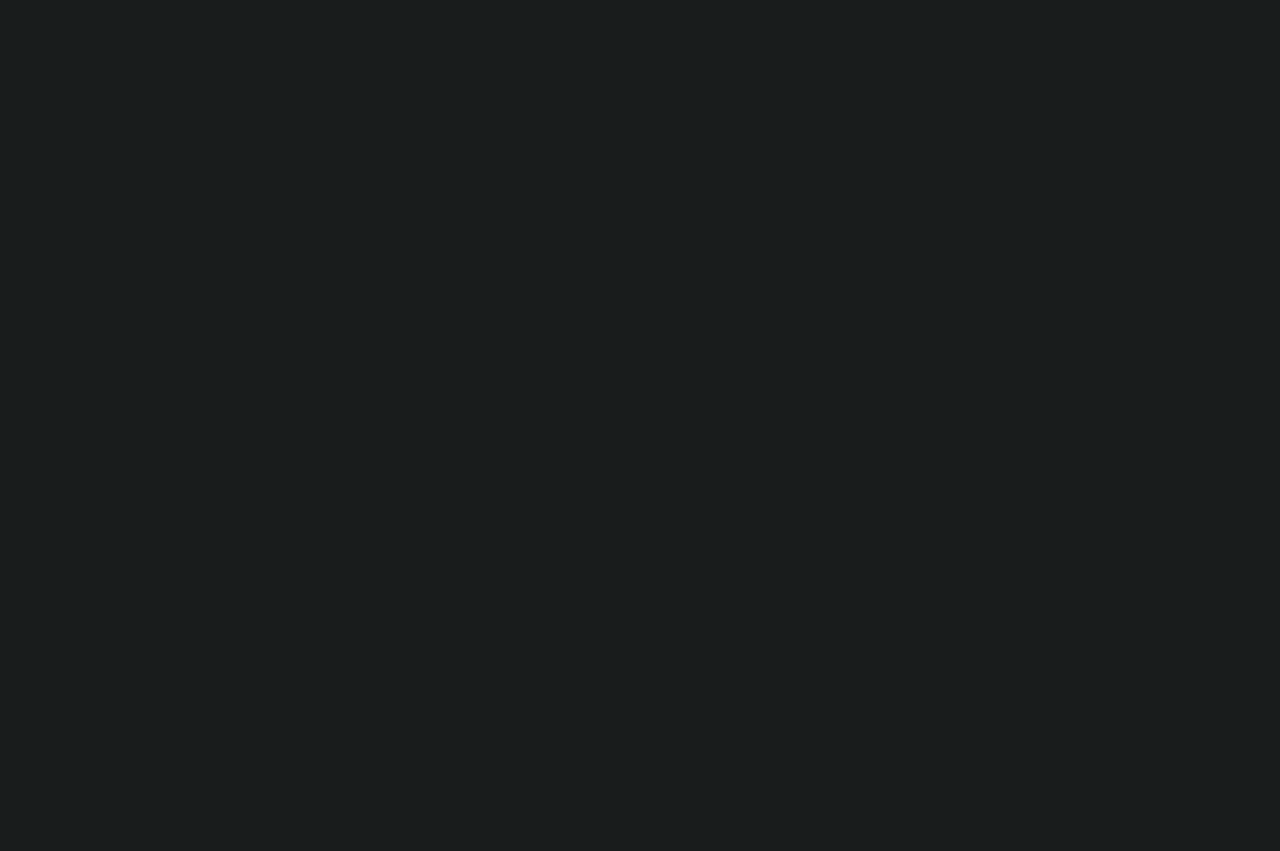
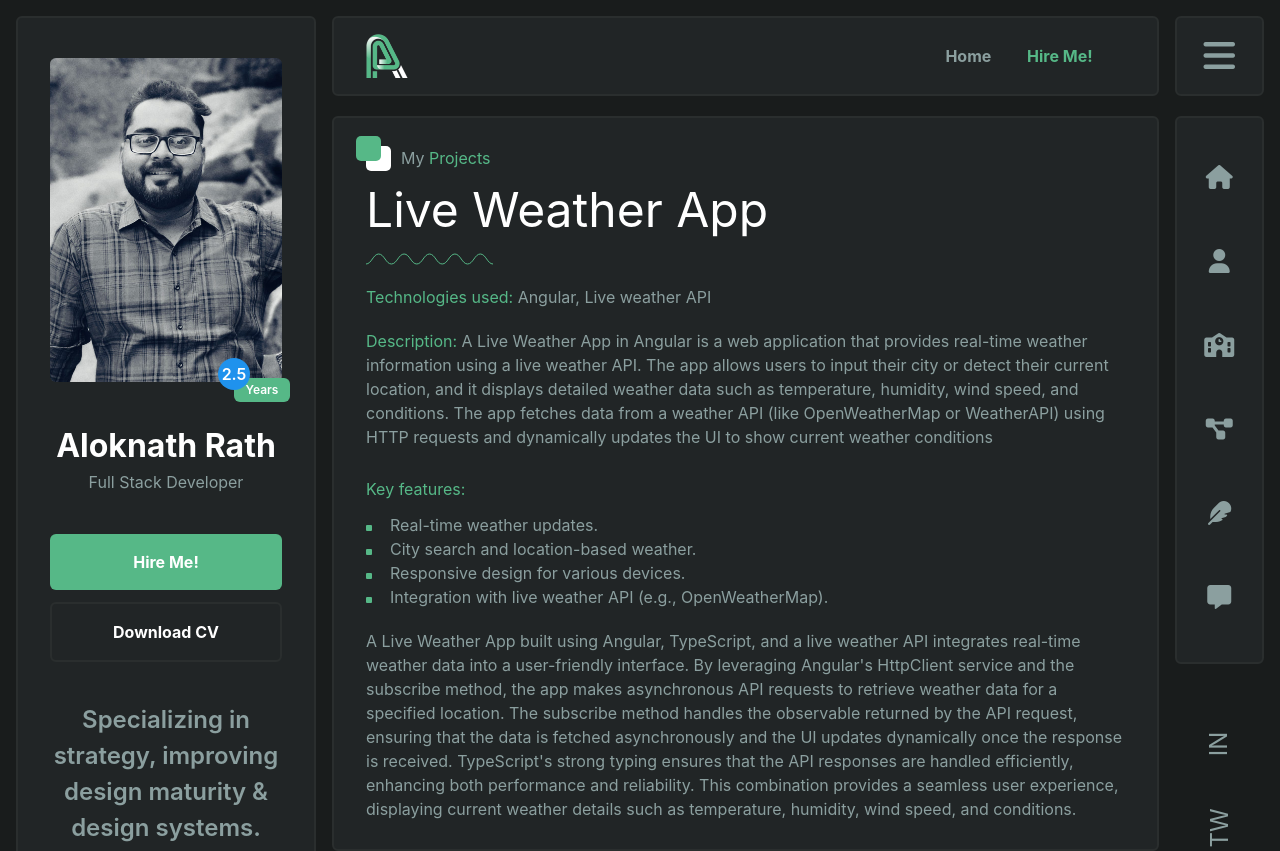
Before and after one commit to r-aloknath/aloknathportfolio, a React (Create React App) app: page /project-details in a window 1280 px wide. Before the commit this address had no page. Shown: the top 851 px of the page. Before the commit the page ends 800 px from the top, so only its background shows below. Built offline with nearby package versions, Linux system fonts and the light colour scheme.

Commit message:
scroll-bar modified, project details completed

```diff
--- a/src/App.js
+++ b/src/App.js
@@ -12,6 +12,7 @@ import Education from './components/pages/Education';
 import Blogs from './components/pages/Blogs';
 import Projects from './components/pages/Projects';
 import BlogDetails from './components/pages/BlogDetails';
+import ProjectDetails from './components/pages/ProjectDetails';
 function App() {
   useEffect(() => {
     AOS.init();
@@ -29,6 +30,7 @@ function App() {
           <Route path='blogs' element={<Blogs/>}/>
           <Route path='projects' element={<Projects/>}/>
           <Route path='blog-details' element={<BlogDetails/>}/>
+          <Route path='project-details' element={<ProjectDetails/>}/>
         </Route>
       </Routes>
     </Router>
--- a/src/components/Layouts/RightBar.jsx
+++ b/src/components/Layouts/RightBar.jsx
@@ -13,32 +13,32 @@ export default function RightBar() {
         <i className="fa-solid fa-bars"></i>
       </div>
       <div className='bg-[#212526] mt-5 px-8 py-5 rounded-md border-2 border-[#2a2e2e] text-4xl text-[#8b9f9f] cursor-pointer flex flex-col items-center justify-center'>
-        <div className='w-100 text-2xl mt-6 mb-7 tooltip' onClick={()=>{navigate('/');dispatch(toggle())}}>
+        <div className='w-100 text-2xl mt-6 mb-7 tooltip' onClick={() => { navigate('/'); dispatch(toggle()) }}>
           <i className="fa-solid fa-house"></i>
           <div className="tooltip-content bg-[#56b887] text-base text-white text-center">home</div>
         </div>
 
-        <div className='w-100 text-2xl mt-6 mb-7 tooltip' onClick={() => {navigate('about');dispatch(toggle())}}>
-          <i className="fa-solid fa-briefcase"></i>
+        <div className='w-100 text-2xl mt-6 mb-7 tooltip' onClick={() => { navigate('about'); dispatch(toggle()) }}>
+          <i class="fa-solid fa-user"></i>
           <div className="tooltip-content bg-[#56b887] text-base text-white text-center" >About</div>
         </div>
 
-        <div className='w-100 text-2xl mt-6 mb-7 tooltip' onClick={() => {navigate('education');dispatch(toggle())}}>
+        <div className='w-100 text-2xl mt-6 mb-7 tooltip' onClick={() => { navigate('education'); dispatch(toggle()) }}>
           <i className="fa-solid fa-school"></i>
           <div className="tooltip-content bg-[#56b887] text-base text-white text-center">Education</div>
         </div>
 
-        <div className='w-100 text-2xl mt-6 mb-7 tooltip' onClick={() => {navigate('projects');dispatch(toggle())}}>
+        <div className='w-100 text-2xl mt-6 mb-7 tooltip' onClick={() => { navigate('projects'); dispatch(toggle()) }}>
           <i className="fa-solid fa-diagram-project"></i>
           <div className="tooltip-content bg-[#56b887] text-base text-white text-center">Projects</div>
         </div>
 
-        <div className='w-100 text-2xl mt-6 mb-7 tooltip' onClick={() => {navigate('blogs');dispatch(toggle())}}>
+        <div className='w-100 text-2xl mt-6 mb-7 tooltip' onClick={() => { navigate('blogs'); dispatch(toggle()) }}>
           <i className="fa-solid fa-feather"></i>
           <div className="tooltip-content bg-[#56b887] text-base text-white text-center">Blogs</div>
         </div>
 
-        <div className='w-100 text-2xl mt-6 mb-7 tooltip' onClick={() => {navigate('contact');dispatch(toggle())}}>
+        <div className='w-100 text-2xl mt-6 mb-7 tooltip' onClick={() => { navigate('contact'); dispatch(toggle()) }}>
           <i className="fa-solid fa-message"></i>
           <div className="tooltip-content bg-[#56b887] text-base text-white text-center">Contact</div>
         </div>
--- /dev/null
+++ b/src/components/pages/ProjectDetails.jsx
@@ -0,0 +1,38 @@
+import React from 'react'
+import underLine from '../../assets/img/line.svg'
+
+export default function ProjectDetails() {
+    return (
+        <>
+            <div className='bg-[#212526] flex flex-col mt-5 mb-5 px-8 py-4 rounded-md border-2 border-[#2a2e2e] w-full'>
+                <div className="intro text-left" data-aos='fade-up' data-aos-duration='1500'>
+                    <div className="flex flex-col md:flex-row mt-3">
+                        <span className='square-marker mb-3 md:mb-0'></span>
+                        <p className='text-[#8b9f9f] mb-3'>My <span className='text-[#56b887] mb-5'>Projects</span></p>
+                    </div>
+                    <div className='grid grid-cols-12'>
+                        <div className="col-span-12">
+                            <h3 className='text-4xl md:text-5xl text-white leading-[40px] md:leading-[55px]'>Live Weather App</h3>
+                            <div className="flex justify-start">
+                                <img src={underLine} alt="" className='mt-4' />
+                            </div>
+                        </div>
+                    </div>
+                </div>
+                <p className='text-[#8b9f9f] mb-3 mt-5'><span className='text-[#56b887] mb-5'>Technologies used: </span>Angular, Live weather API </p>
+                <p className='text-[#8b9f9f] my-2 text-justify md:text-left'><span className='text-[#56b887] mb-5'>Description: </span>A Live Weather App in Angular is a web application that provides real-time weather information using a live weather API. The app allows users to input their city or detect their current location, and it displays detailed weather data such as temperature, humidity, wind speed, and conditions. The app fetches data from a weather API (like OpenWeatherMap or WeatherAPI) using HTTP requests and dynamically updates the UI to show current weather conditions</p>
+
+                <p className='text-[#8b9f9f] mb-3 mt-5'><span className='text-[#56b887] mb-5'>Key features: </span></p>
+                <ul className='text-[#8b9f9f] custom-bullets'>
+                    <li>Real-time weather updates.</li>
+                    <li>City search and location-based weather.</li>
+                    <li>Responsive design for various devices.</li>
+                    <li>Integration with live weather API (e.g., OpenWeatherMap).</li>
+                </ul>
+                <p className='text-[#8b9f9f] mb-3 mt-5 text-justify md:text-left'>
+                    A Live Weather App built using Angular, TypeScript, and a live weather API integrates real-time weather data into a user-friendly interface. By leveraging Angular's HttpClient service and the subscribe method, the app makes asynchronous API requests to retrieve weather data for a specified location. The subscribe method handles the observable returned by the API request, ensuring that the data is fetched asynchronously and the UI updates dynamically once the response is received. TypeScript's strong typing ensures that the API responses are handled efficiently, enhancing both performance and reliability. This combination provides a seamless user experience, displaying current weather details such as temperature, humidity, wind speed, and conditions.
+                </p>
+            </div>
+        </>
+    )
+}
--- a/src/components/pages/Projects.jsx
+++ b/src/components/pages/Projects.jsx
@@ -1,7 +1,10 @@
 import React from 'react'
 import underLine from '../../assets/img/line.svg'
+import { useNavigate } from 'react-router-dom';
 
 export default function Projects() {
+    const navigate = useNavigate();
+
     return (
         <>
             <div className='bg-[#212526] flex flex-col mt-5 mb-5 px-8 py-4 rounded-md border-2 border-[#2a2e2e] w-full'>
@@ -24,23 +27,13 @@ export default function Projects() {
                 </div> */}
                 <div className="grid grid-cols-12 mt-16 gap-y-5 md:gap-x-5">
                     <div className="col-span-12 md:col-span-6">
-                        <div className="relative w-full h-full rounded-md border-2 border-none project-card p-5">
-                            <a href="http://localhost:3000/projects" className=' absolute top-[5px] right-[5px] text-[#56b887] px-[8px] py-[5px] bg-white rounded-[50%] text-[12px] cursor-pointer'>
+                        <div className="relative w-full h-full rounded-md border-2 border-none project-card p-5 cursor-pointer">
+                            <span className='absolute top-[5px] right-[5px] text-[#56b887] px-[8px] py-[5px] bg-white rounded-[50%] text-[12px] cursor-pointer' onClick={()=>navigate('/project-details')}>
                                 <i className="fa-solid fa-arrow-up-right-from-square"></i>
-                            </a>
+                            </span>
                             <p className='text-xl font-semibold text-white'>Live Weather App</p>
                             <p className='text-[#8b9f9f] text-sm mt-3'><span className='text-[#56b887]'>Technlogy used:</span></p>
                             <p className='text-[#8b9f9f] text-sm'>Angular, Live weather API </p>
-                        </div>
-                    </div>
-                    <div className="col-span-12 md:col-span-6">
-                        <div className="relative w-full h-full rounded-md border-2 border-none project-card p-5">
-                            <a href="http://localhost:3000/projects" className=' absolute top-[5px] right-[5px] text-[#56b887] px-[8px] py-[5px] bg-white rounded-[50%] text-[12px] cursor-pointer'>
-                                <i className="fa-solid fa-arrow-up-right-from-square"></i>
-                            </a>
-                            <p className='text-xl font-semibold text-white'>Simple Calculator</p>
-                            <p className='text-[#8b9f9f] text-sm mt-3'><span className='text-[#56b887]'>Technlogy used:</span></p>
-                            <p className='text-[#8b9f9f] text-sm'>HTML, CSS, JAVASCRIPT</p>
                         </div>
                     </div>
                 </div>
--- a/src/index.css
+++ b/src/index.css
@@ -11,6 +11,34 @@ body {
   -moz-osx-font-smoothing: grayscale;
   height: 100%;
   background-color: #191c1c;
+}
+
+/* Customize the scrollbar */
+::-webkit-scrollbar {
+  width: 5px;
+  /* Width of the scrollbar */
+}
+
+/* Scrollbar track */
+::-webkit-scrollbar-track {
+  background: transparent;
+  /* Track background */
+}
+
+/* Scrollbar thumb */
+::-webkit-scrollbar-thumb {
+  background-color: #56b8878a;
+  /* Scrollbar thumb color */
+  border-radius: 10px;
+  /* Rounded edges of the scrollbar thumb */
+  border: none;
+  /* Add padding around the thumb */
+}
+
+/* Scrollbar thumb on hover */
+::-webkit-scrollbar-thumb:hover {
+  background: #56b887;
+  /* Thumb color when hovered */
 }
 
 code {
@@ -124,8 +152,30 @@ code {
   background-size: 150%;
   transition: all 0.5s ease-in-out;
 }
+
 .project-card:hover {
   background-size: 100%;
+}
+
+.custom-bullets {}
+
+.custom-bullets li {
+  position: relative;
+  padding-left: 1.5rem;
+  /* Space for custom bullet */
+}
+
+.custom-bullets li::before {
+  content: '';
+  height: 6px;
+  width: 6px;
+  position: absolute;
+  left: 0;
+  top: 50%;
+  font-size: 1.25rem;
+  line-height: 1;
+  border-radius: 1px;
+  background-color: #56b887;
 }
 
 @media (max-width: 768px) {
```
Also changed, not shown: src/components/Layouts/MobileRightBar.jsx (+7 -7 lines).
